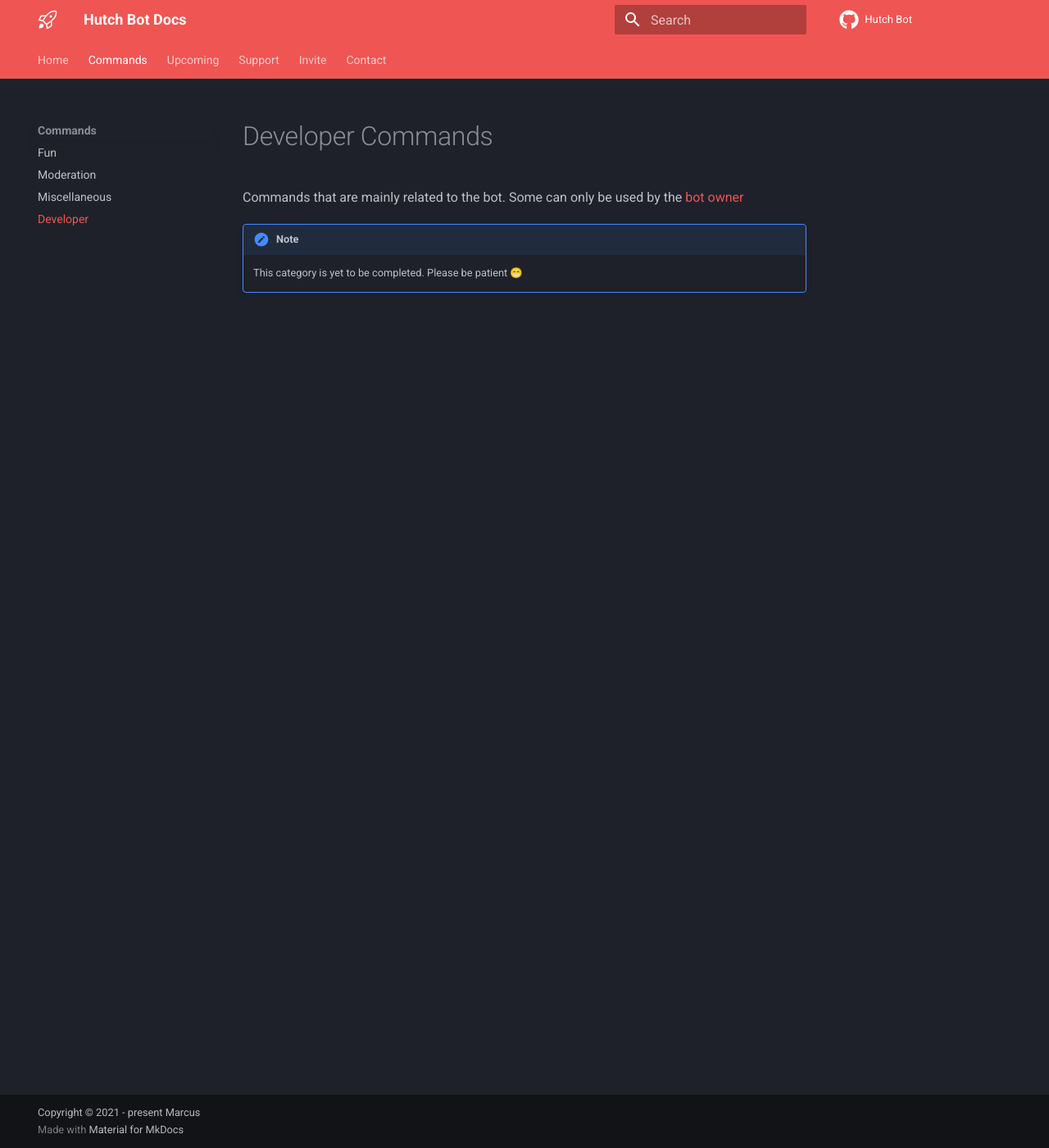
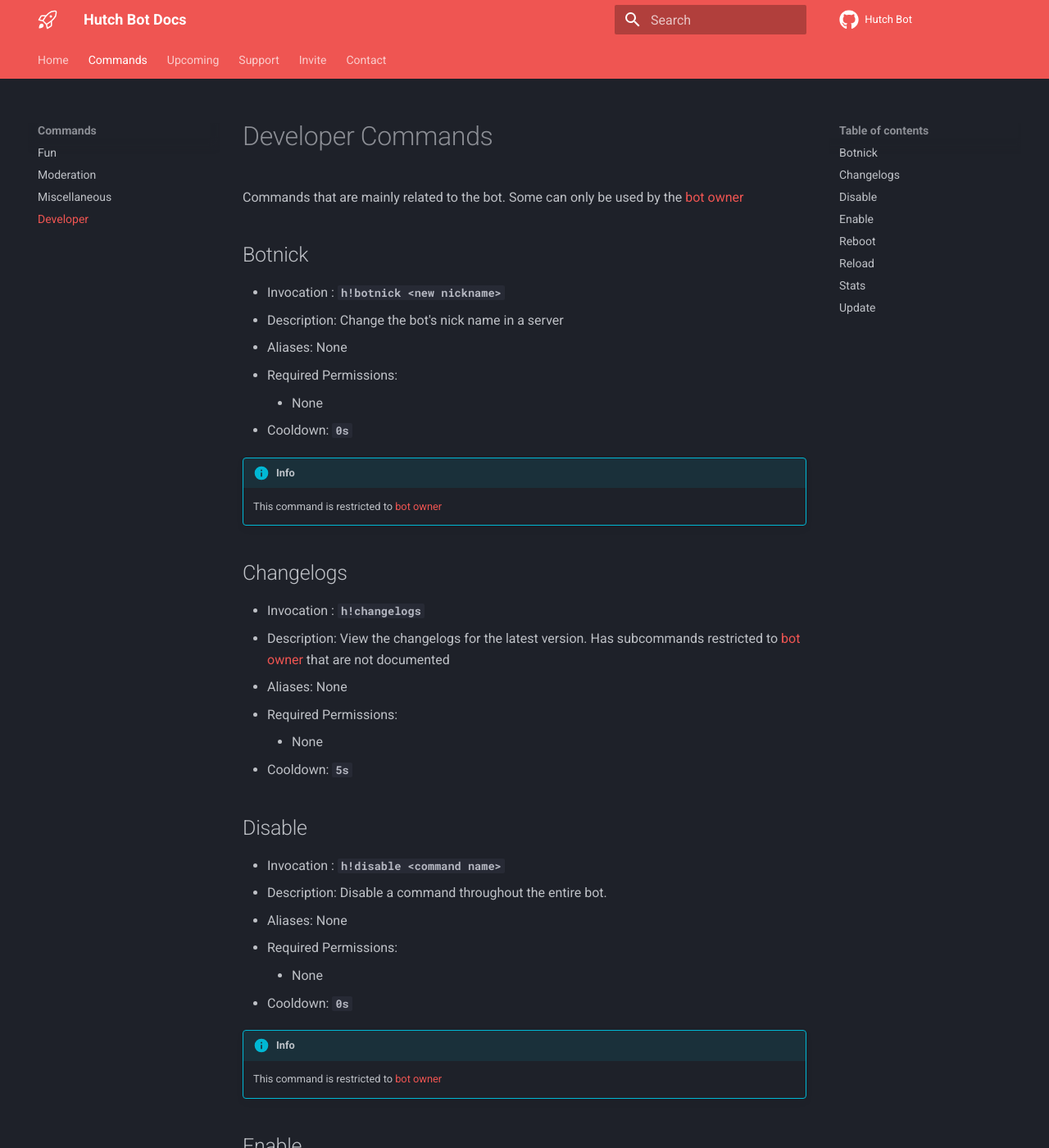
Before and after one commit to MarzaElise/Hutch-Bot-Docs, an MkDocs documentation site: the page built from docs/commands/dev.md, in a window 1280 px wide and 1400 px high. Shown: the whole window at 82% size. Built offline with MkDocs 1.6.1 and Material for MkDocs 9.7.7, drawn with Linux system fonts in a browser that asks for light colours; emoji names are drawn with the system emoji font; comment, search, counter and statistics services are not loaded; some of the changed text lies outside the part shown.

Commit message:
Finished Dev category

```diff
--- a/docs/commands/dev.md
+++ b/docs/commands/dev.md
@@ -2,5 +2,86 @@
 
 Commands that are mainly related to the bot. Some can only be used by the [bot owner](https://discord.com/users/754557382708822137)
 
-!!! note
-    This category is yet to be completed. Please be patient :grin:
+## Botnick
+
+- Invocation : **`h!botnick <new nickname>`**
+- Description: Change the bot's nick name in a server
+- Aliases: None
+- Required Permissions:
+    - None
+- Cooldown: **`0s`**
+!!! info
+    This command is restricted to [bot owner](https://discord.com/users/754557382708822137)
+
+## Changelogs
+
+- Invocation : **`h!changelogs`**
+- Description: View the changelogs for the latest version. Has subcommands restricted to [bot owner](https://discord.com/users/754557382708822137) that are not documented
+- Aliases: None
+- Required Permissions:
+    - None
+- Cooldown: **`5s`**
+
+## Disable
+
+- Invocation : **`h!disable <command name>`**
+- Description: Disable a command throughout the entire bot.
+- Aliases: None
+- Required Permissions:
+    - None
+- Cooldown: **`0s`**
+!!! info
+    This command is restricted to [bot owner](https://discord.com/users/754557382708822137)
+
+## Enable
+
+- Invocation : **`h!enable <command name>`**
+- Description: Does the opposite of the [disable](#disable) command.
+- Aliases: None
+- Required Permissions:
+    - None
+- Cooldown: **`0s`**
+!!! info
+    This command is restricted to [bot owner](https://discord.com/users/754557382708822137)
+
+## Reboot
+
+- Invocation : **`h!reboot`**
+- Description: Restarts the bot by logging it out and re-logging in
+- Aliases: **`reboot`** **`restart`**
+- Required Permissions:
+    - None
+- Cooldown: **`0s`**
+!!! info
+    This command is restricted to [bot owner](https://discord.com/users/754557382708822137)
+
+## Reload
+
+- Invocation : **`h!reload`**
+- Description: Reloads all of the categories. faster than [reboot](#reboot) since it doesnt log out
+- Aliases: None
+- Required Permissions:
+    - None
+- Cooldown: **`0s`**
+!!! info
+    This command is restricted to [bot owner](https://discord.com/users/754557382708822137)
+
+## Stats
+
+- Invocation : **`h!reload`**
+- Description: Sends the statistics of the bot. No information was stored for this command
+- Aliases: None
+- Required Permissions:
+    - None
+- Cooldown: **`5s`**
+
+## Update
+
+- Invocation : **`h!update <new version>`**
+- Description: Update the bot's version to the given version
+- Aliases: **`update`** **`uv`**
+- Required Permissions:
+    - None
+- Cooldown: **`0s`**
+!!! info
+    This command is restricted to [bot owner](https://discord.com/users/754557382708822137)
```
Also changed, not shown: docs/home/index.md (+1 -1 lines).
